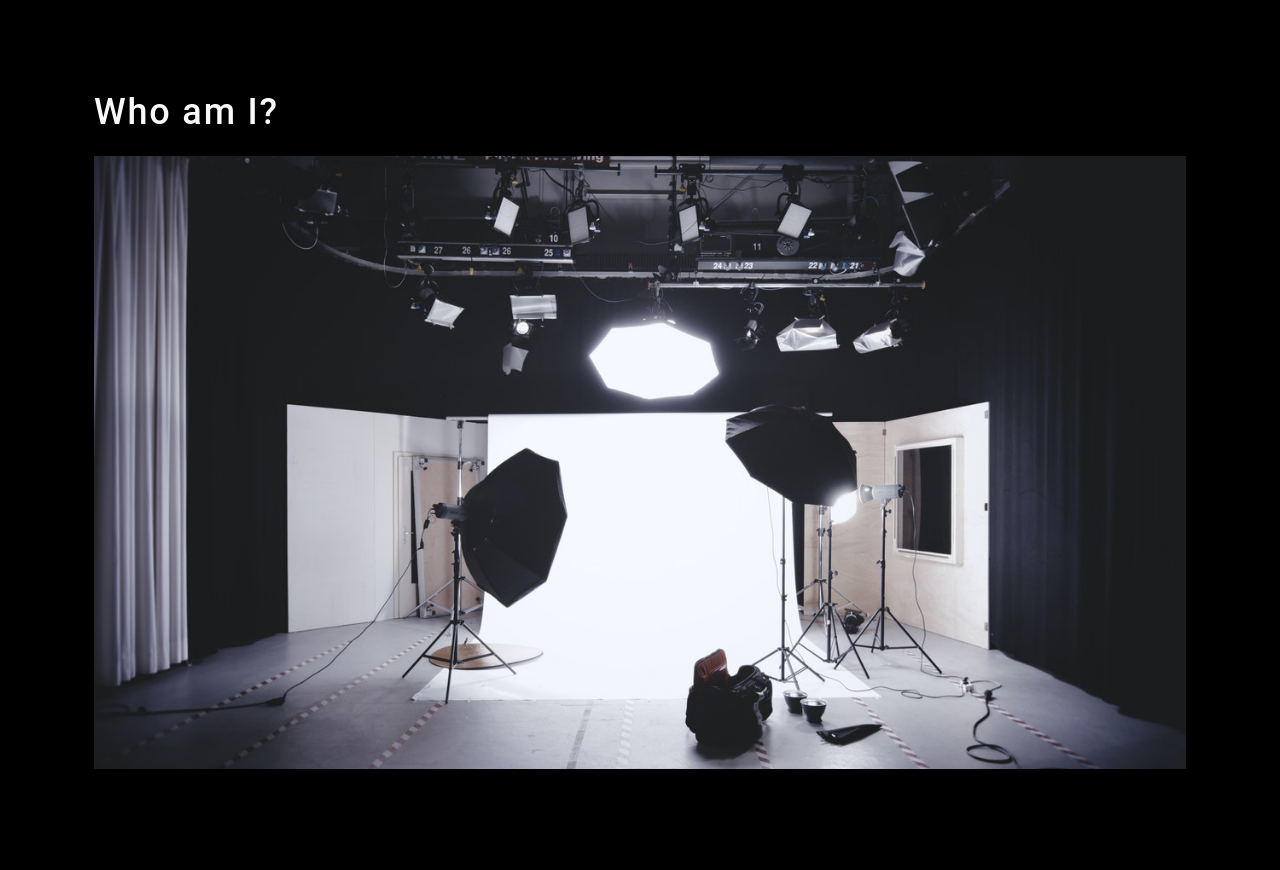
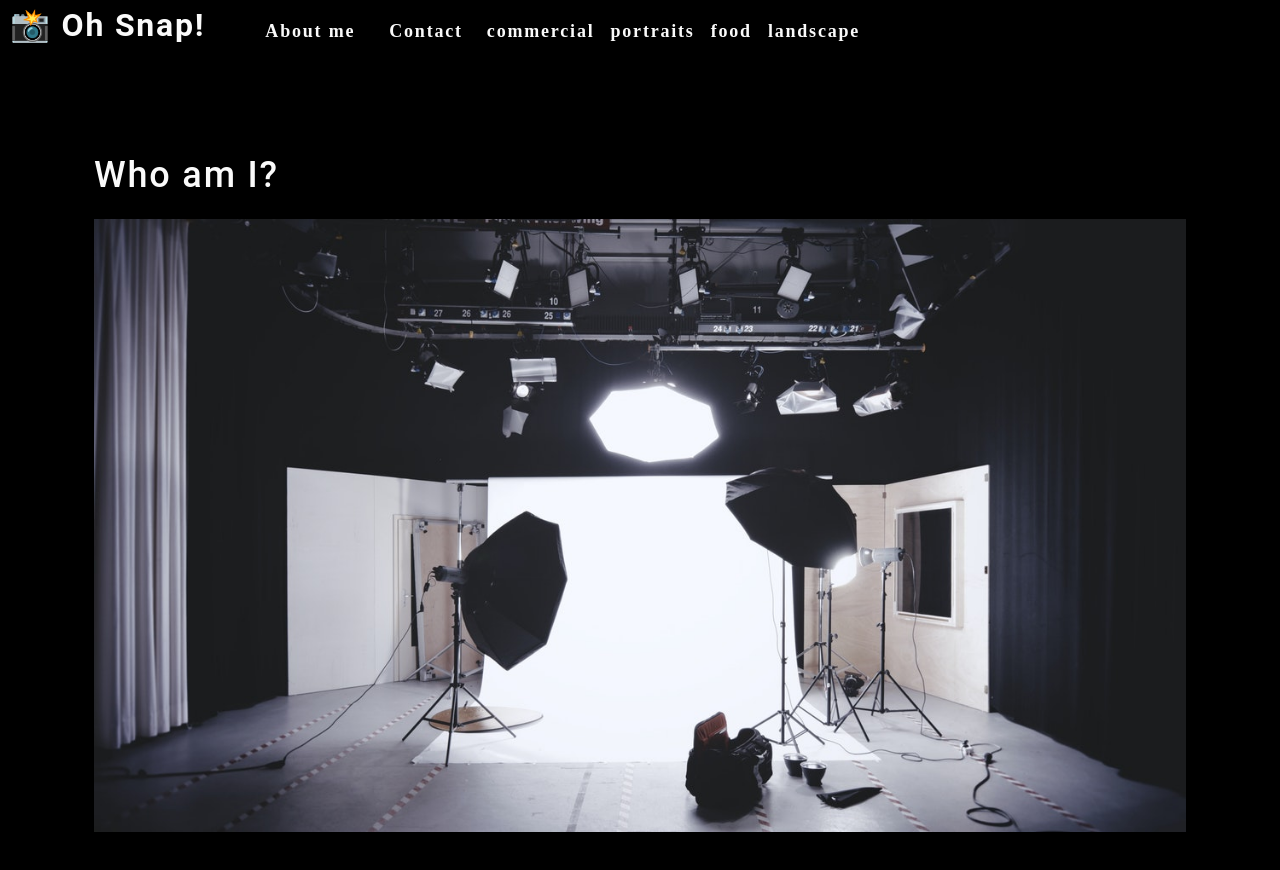
Before and after one commit to imiller142/photo-port, a React (Create React App) app: page / in a window 1280 px wide. Shown: the top 870 px of the page. Built offline with nearby package versions, Linux system fonts and the light colour scheme.

Commit message:
Set up first react components the nav bar and about section.

```diff
--- a/package.json
+++ b/package.json
@@ -8,7 +8,7 @@
     "@testing-library/user-event": "^13.5.0",
     "react": "^18.3.1",
     "react-dom": "^18.3.1",
-    "react-scripts": "5.0.1",
+    "react-scripts": "^5.0.1",
     "web-vitals": "^2.1.4"
   },
   "scripts": {
--- a/src/App.js
+++ b/src/App.js
@@ -1,13 +1,12 @@
 import React from 'react';
 import About from './components/About';
+import Nav from './components/Nav';
 
-
-import './App.css';
 
 function App() {
 return (
   <div>
-    <nav></nav>
+    <Nav></Nav>
     <main>
       <About></About>
     </main>
--- a/src/components/Nav/index.js
+++ b/src/components/Nav/index.js
@@ -1,6 +1,10 @@
 import React from "react";
 
+
 function Nav() {
+    function categorySelected(name) {
+        console.log("Hello");
+    }
     const categories = [
         {
           name: "commercial",
@@ -15,7 +19,7 @@ function Nav() {
         },
       ];
     return (
-        <header>
+        <header className="flex-row px-1">
             <h2>
                 <a href="/">
                     <span role="img" aria-label="camera"> 📸</span> Oh Snap!
@@ -28,9 +32,19 @@ function Nav() {
                             About me
                         </a>
                     </li>
-                <li>
+                <li className={"mx-2"}>
                     <span>Contact</span>
                 </li>
+                {categories.map((category) => (
+                <li
+                    className="mx-1"
+                    key={category.name}
+                >
+                    <span onClick={categorySelected(category.name)}>
+                        {category.name}
+                    </span>
+                </li>
+                ))}
                 </ul>
             </nav>
         </header>
```
Also changed, not shown: 1 other file (tests, documents, lock files or other folders). Lines whose indentation alone changed are shown as unchanged.
